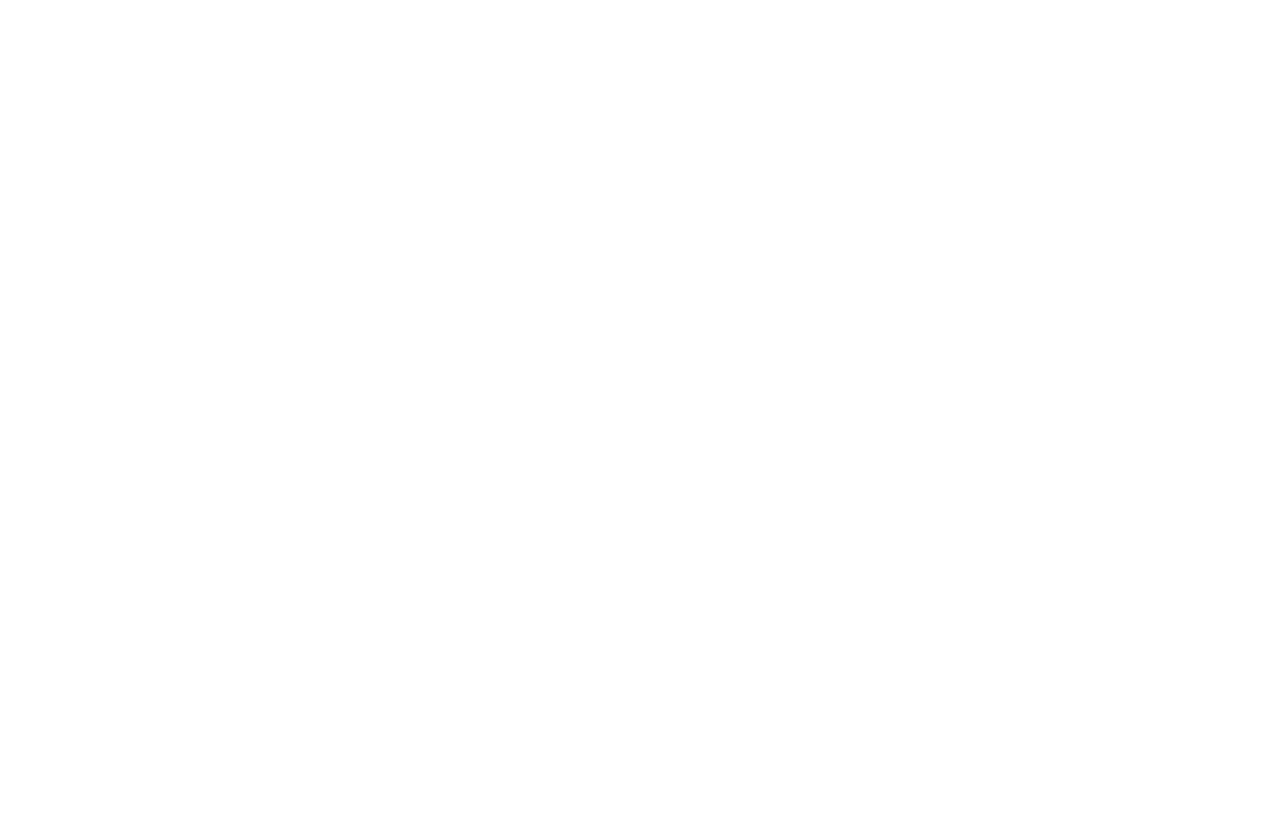
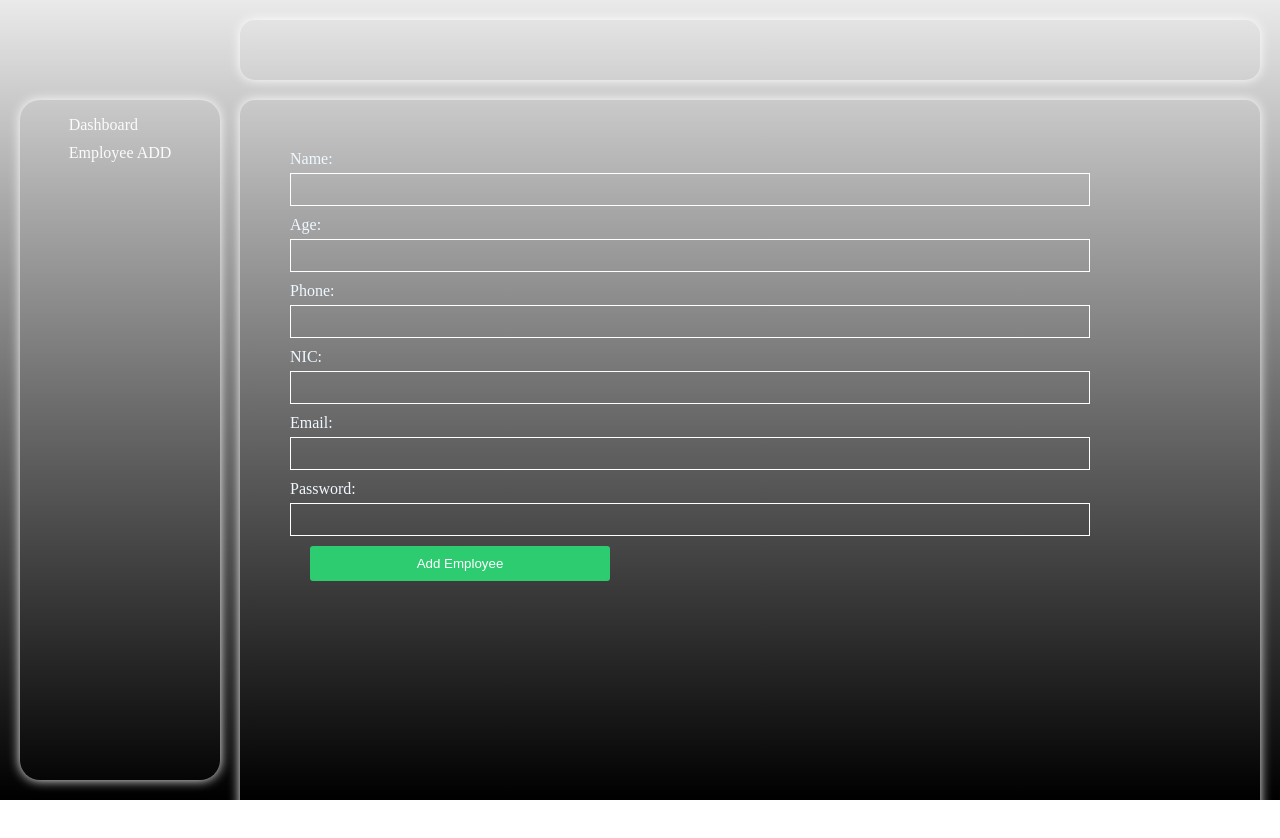
Before and after one commit to NamalTharindu97/SSD_Project, a React (Create React App) app in the folder frontend/: page /add in a window 1280 px wide. Before the commit this address had no page. Shown: the top 838 px of the page. Before the commit the page ends 800 px from the top, so only its background shows below. Built offline with nearby package versions, Linux system fonts and the light colour scheme; a web font is replaced by a local one.

Commit message:
setup form file

```diff
--- a/frontend/src/App.js
+++ b/frontend/src/App.js
@@ -1,5 +1,6 @@
 import { BrowserRouter as Router, Route, Routes } from "react-router-dom";
 import DashboardPage from "./Pages/DashboardPage";
+import EmployeADD from "./Pages/EmployeADD";
 import "./index.css";
 
 function App() {
@@ -8,6 +9,7 @@
 			<Router>
 				<Routes>
 					<Route path="/" element={<DashboardPage />} />
+					<Route path="/add" element={<EmployeADD />} />
 				</Routes>
 			</Router>
 		</div>
--- /dev/null
+++ b/frontend/src/Components/Form/Form.css
@@ -0,0 +1,44 @@
+.Form-Container {
+	height: 83vh;
+	margin-right: 20px;
+	border-radius: 15px;
+	background-color: transparent;
+	box-shadow: 0px 0px 12px rgb(255, 255, 255);
+	padding: 50px;
+}
+/* EmployeeForm.css */
+.Employee-Form {
+	max-width: 800px;
+	background-color: transparent;
+}
+
+form {
+	display: flex;
+	flex-direction: column;
+	background-color: transparent;
+}
+
+label {
+	margin-bottom: 5px;
+	color: aliceblue;
+}
+
+input {
+	margin-bottom: 10px;
+	padding: 8px;
+	border: 1px solid white;
+	background-color: transparent;
+}
+
+.submit_btn {
+	background-color: #2ecc71;
+	width: 300px;
+	color: white;
+	padding: 10px;
+	border: none;
+	cursor: pointer;
+}
+
+button:hover {
+	background-color: #27ae60;
+}
--- /dev/null
+++ b/frontend/src/Components/Form/Form.js
@@ -0,0 +1,36 @@
+import React from "react";
+import "./Form.css";
+
+const Form = () => {
+	return (
+		<div className="Form-Container">
+			<div className="Employee-Form">
+				<form>
+					<label htmlFor="name">Name:</label>
+					<input type="text" id="name" name="name" />
+
+					<label htmlFor="age">Age:</label>
+					<input type="number" id="age" name="age" />
+
+					<label htmlFor="phone">Phone:</label>
+					<input type="tel" id="phone" name="phone" />
+
+					<label htmlFor="nic">NIC:</label>
+					<input type="text" id="nic" name="nic" />
+
+					<label htmlFor="email">Email:</label>
+					<input type="email" id="email" name="email" />
+
+					<label htmlFor="password">Password:</label>
+					<input type="password" id="password" name="password" />
+
+					<button type="submit" className="submit_btn">
+						Add Employee
+					</button>
+				</form>
+			</div>
+		</div>
+	);
+};
+
+export default Form;
--- a/frontend/src/Components/SidePanel/SidePanel.css
+++ b/frontend/src/Components/SidePanel/SidePanel.css
@@ -17,13 +17,25 @@
 ul {
 	list-style-type: none;
 	padding: 0;
+	text-decoration: none;
 }
 
 li {
 	margin-bottom: 10px;
 	cursor: pointer;
+	text-decoration: none;
+	color: var(--white2);
 }
 
 li:hover {
 	color: #00e676;
 }
+
+a {
+	text-decoration: none;
+	color: inherit; /* Ensures that the link color is inherited from the parent */
+}
+
+a:hover {
+	color: #00e676;
+}
--- a/frontend/src/Components/SidePanel/SidePanel.js
+++ b/frontend/src/Components/SidePanel/SidePanel.js
@@ -1,13 +1,19 @@
 import React from "react";
 import "./SidePanel.css";
+import { Link } from "react-router-dom";
 
 const SidePanel = () => {
 	return (
 		<div className="SidePanel-Container">
 			<div className="SideBar">
 				<ul>
-					<li>Employee LIST</li>
-					<li>Employee ADD</li>
+					<Link to="/">
+						<li>Dashboard</li>
+					</Link>
+
+					<Link to="/add">
+						<li>Employee ADD</li>
+					</Link>
 				</ul>
 			</div>
 		</div>
--- /dev/null
+++ b/frontend/src/Pages/EmployeADD.js
@@ -0,0 +1,18 @@
+import React from "react";
+import SidePanel from "../Components/SidePanel/SidePanel";
+import NavBar from "../Components/NavBar/NavBar";
+import Form from "../Components/Form/Form";
+
+const EmployeADD = () => {
+	return (
+		<div className="Dashboard-Container">
+			<SidePanel />
+			<div className="Home-Container">
+				<NavBar />
+				<Form />
+			</div>
+		</div>
+	);
+};
+
+export default EmployeADD;
```
